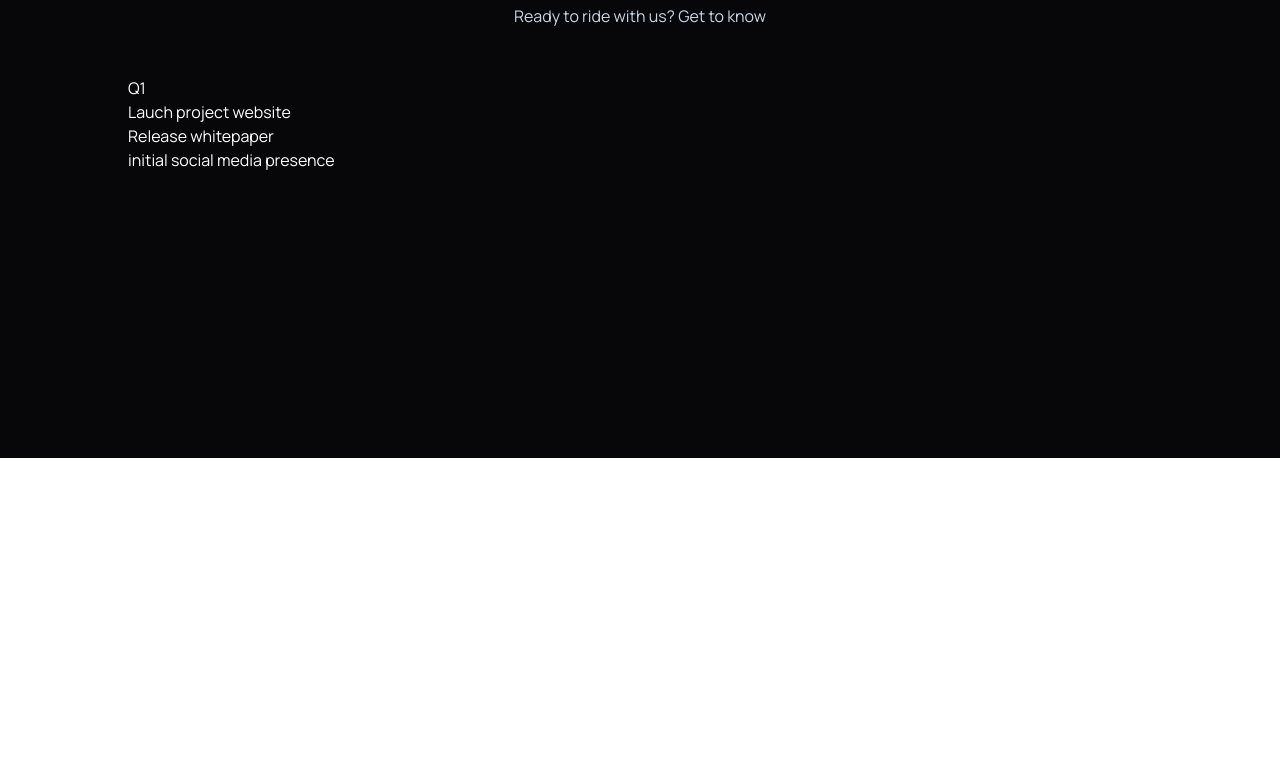
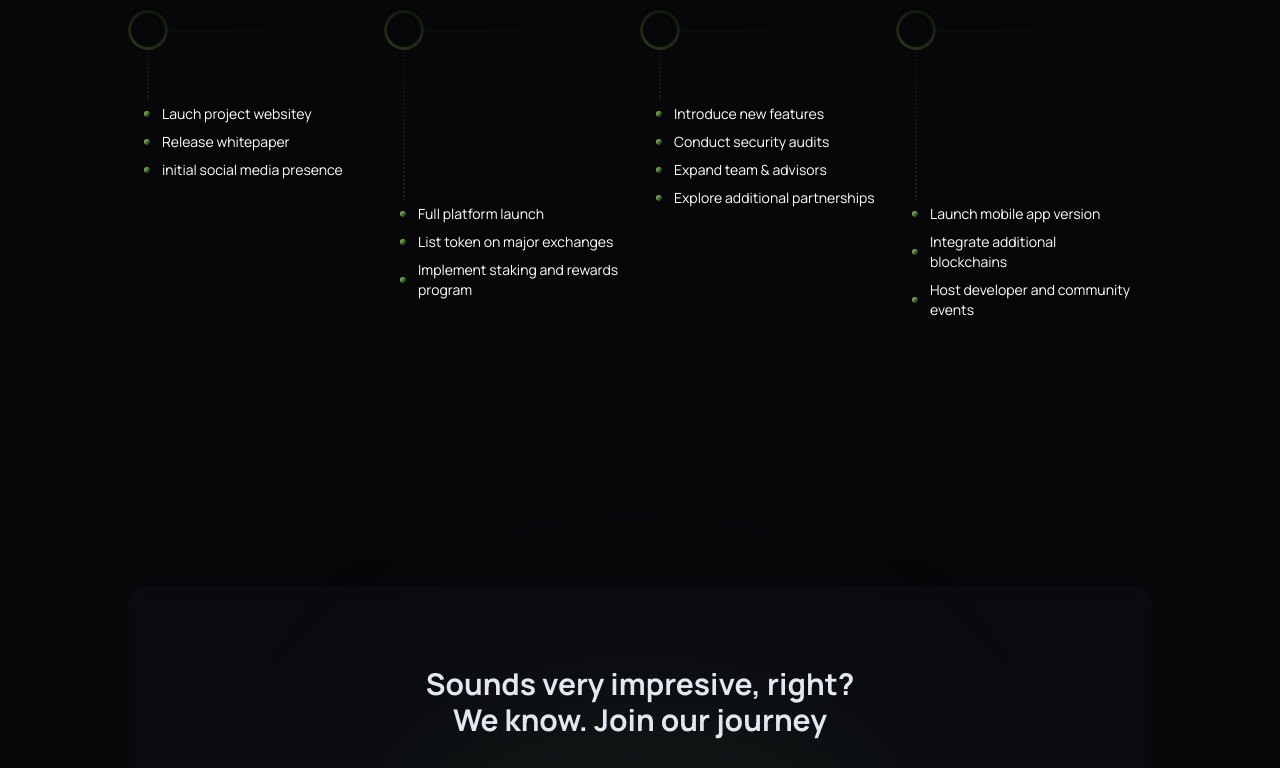
Before and after one commit to PodyNetwork/frontend, a Next.js app: page / in a window 1280 px wide. Shown: the part 2523-3291 px from the top of the page. Before the commit the page ends 2981 px from the top, so only its background shows below. Built offline with nearby package versions, Linux system fonts and the light colour scheme.

Commit message:
💄 Added CTA section

```diff
--- a/src/app/page.tsx
+++ b/src/app/page.tsx
@@ -1,6 +1,7 @@
 import HeroSection from "@/components/homepage/Hero";
 import FeaturesSection from "@/components/homepage/Features";
 import Roadmap from "@/components/homepage/Roadmap";
+import Cta from "@/components/homepage/Cta";
 
 export default function Home() {
   return (
@@ -8,6 +9,7 @@
         <HeroSection />
         <FeaturesSection />
         <Roadmap />
+        <Cta />
     </div>
   );
 }
--- /dev/null
+++ b/src/components/homepage/Cta.tsx
@@ -0,0 +1,29 @@
+import React from 'react'
+import Heading2 from '../global/heading2'
+import Button from '../global/button'
+import ButtonBorder from '../global/buttonborder'
+
+const Cta = () => {
+  return (
+    <section className='bg-pody-dark relative text-white py-32 minh-screen flex flex-col justify-center bg-re300' aria-label='cta'>
+        <div>
+            <div className='max-w-5xl mx-auto'>
+                <div className="_radial_container relative z-10">
+                    <div className="_radial_bg_cta"></div>
+                </div>
+                <div className='w-full px-7 py-20 bg-teal-100 rounded-xl __cta_wrapper z-50 relative'>
+                    <Heading2 className="text-center font-bold">
+                        Sounds very impresive, right? <br /> We know. Join our journey
+                    </Heading2>
+                    <div className='flex flex-row justify-center gap-3 mt-8'>
+                        <Button><span className='text-sm'>Create Meeting</span></Button>
+                        <ButtonBorder>Join Meeting</ButtonBorder>
+                    </div>
+                </div>
+            </div>
+        </div>
+    </section>
+  )
+}
+
+export default Cta
--- a/src/components/homepage/Features.tsx
+++ b/src/components/homepage/Features.tsx
@@ -4,7 +4,7 @@
 
 const FeaturesSection = () => {
   return (
-    <section className='bg-pody-dark relative text-white py-32 min-h-screen flex flex-col justify-center'>
+    <section className='bg-pody-dark relative text-white py-32 min-h-screen flex flex-col justify-center' aria-label='features'>
        <div className='max-w-5xl mx-auto'>
         <FeaturesHeader />
         <FeaturesCard />
--- a/src/components/homepage/Roadmap.tsx
+++ b/src/components/homepage/Roadmap.tsx
@@ -4,7 +4,7 @@
 
 const Roadmap = () => {
   return (
-    <section className='bg-pody-dark relative text-white py-32 min-h-screen flex flex-col justify-center'>
+    <section className='bg-pody-dark relative text-white py-32 min-h-screen flex flex-col justify-center' aria-label='roadmapo'>
         <div>
             <div className='max-w-5xl mx-auto'>
                 <RoadmapHeader />
--- a/src/components/homepage/widgets/roadmapHeader.tsx
+++ b/src/components/homepage/widgets/roadmapHeader.tsx
@@ -4,9 +4,9 @@
 
 const RoadmapHeader = () => {
   return (
-    <div className='text-center flex flex-col gap-y-6 mb-12'>
+    <div className='text-center flex flex-col gap-y-6 mb-24'>
         <Heading2 className="font-bold">Roadmap</Heading2>
-        <Paragraph>Ready to ride with us? Get to know</Paragraph>
+        <Paragraph>Ready to ride with us? Get to know what we have for you folks</Paragraph>
     </div>
   )
 }
--- a/src/components/homepage/widgets/roadmapTrack.tsx
+++ b/src/components/homepage/widgets/roadmapTrack.tsx
@@ -2,17 +2,73 @@
 
 const RoadmapTrack = () => {
   return (
-    <div className='flex flex-row relative'>
-        <div className='flex flex-col'>
-            <div>
-                <h2>Q1</h2>
-                <div></div>
+    <div className='grid grid-cols-4 relative'>
+        <div className='flex flex-col relative'>
+            <div className='flex flex-col'>
+                <h2 className='text-xl font-bold ms-2'>Q1</h2>
+                <div className='absolute w-full mt-6'>
+                    <div className='__ring_map w-10 h-10 rounded-full relative mt-2.5 flex items-center'>
+                    </div>
+                    <div className='__ring_line'></div>
+                </div>
             </div>
-            <div className='roadmap_list'>
-                <ul>
-                    <li>Lauch project website</li>
+            <div className='roadmap_list bg-tel-400 mt-[100px] w-11/12'>
+                <ul className='text-sm flex flex-col gap-y-2 __list_ring_small'>
+                    <li>Lauch project websitey</li>
                     <li>Release whitepaper</li>
                     <li>initial social media presence</li>
+                </ul>
+            </div>
+        </div>
+        <div className='flex flex-col relative'>
+            <div className='flex flex-col'>
+                <h2 className='text-xl font-bold ms-2'>Q2</h2>
+                <div className='absolute w-full mt-6'>
+                    <div className='__ring_map __ring_map_extend  w-10 h-10 rounded-full relative mt-2.5 flex items-center'>
+                    </div>
+                    <div className='__ring_line'></div>
+                </div>
+            </div>
+            <div className='roadmap_list bg-tel-400 mt-[200px] w-11/12'>
+                <ul className='text-sm flex flex-col gap-y-2 __list_ring_small'>
+                    <li>Full platform launch</li>
+                    <li>List token on major exchanges</li>
+                    <li>Implement staking and rewards program</li>
+                </ul>
+            </div>
+        </div>
+        <div className='flex flex-col relative'>
+            <div className='flex flex-col'>
+                <h2 className='text-xl font-bold ms-2'>Q3</h2>
+                <div className='absolute w-full mt-6'>
+                    <div className='__ring_map w-10 h-10 rounded-full relative mt-2.5 flex items-center'>
+                    </div>
+                    <div className='__ring_line'></div>
+                </div>
+            </div>
+            <div className='roadmap_list bg-tel-400 mt-[100px] w-11/12'>
+                <ul className='text-sm flex flex-col gap-y-2 __list_ring_small'>
+                    <li>Introduce new features</li>
+                    <li>Conduct security audits</li>
+                    <li>Expand team & advisors</li>
+                    <li>Explore additional partnerships</li>
+                </ul>
+            </div>
+        </div>
+        <div className='flex flex-col relative'>
+            <div className='flex flex-col'>
+                <h2 className='text-xl font-bold ms-2'>Q4</h2>
+                <div className='absolute w-full mt-6'>
+                    <div className='__ring_map __ring_map_extend w-10 h-10 rounded-full relative mt-2.5 flex items-center'>
+                    </div>
+                    <div className='__ring_line'></div>
+                </div>
+            </div>
+            <div className='roadmap_list bg-tel-400 mt-[200px] w-11/12'>
+                <ul className='text-sm flex flex-col gap-y-2 __list_ring_small'>
+                    <li>Launch mobile app version</li>
+                    <li>Integrate additional blockchains</li>
+                    <li>Host developer and community events</li>
                 </ul>
             </div>
         </div>
--- a/src/styles/globals.css
+++ b/src/styles/globals.css
@@ -23,6 +23,17 @@
     filter: blur(100px);
     transform: translateX(0%) translateY(-50%);
     background: linear-gradient(132deg, #96EA63 0.00%, #96EA63 100.00%);
+}
+._radial_bg_cta{
+    width: 40%;
+    height: 350px;
+    border-radius: 100%;
+    top: 100px;
+    @apply rounded-full absolute;
+    z-index: 1;
+    background: linear-gradient(to bottom, #0D0F13 0.00%, #0D0F13 10.00%, #96EA63 100.00%);
+    filter: blur(100px);
+    opacity: 0.75;
 }
 ._hero_wrapper{
     margin-top: 8rem;
@@ -143,3 +154,83 @@
     left: 40%;
     background-color: teal;
 }
+.__ring_map::before {
+    content: "";
+    position: absolute;
+    top: 0;
+    left: 0;
+    right: 0;
+    bottom: 0;
+    background: linear-gradient(29deg, #97ea6337, rgba(27, 67, 1, 0.315));
+    @apply rounded-full;
+    padding: 3px;
+    -webkit-mask:
+      linear-gradient(#fff 0 0) content-box,
+      linear-gradient(#fff 0 0);
+    -webkit-mask-composite: xor;
+    mask-composite: exclude;
+}
+.__ring_map::after {
+    content: "";
+    position: absolute;
+    top: 2.5rem;
+    width: 2px;
+    height: 50px;
+    left: 50%;
+    transform: translateX(-50%);
+    margin: 0 auto;
+    border-radius:3px;
+    border-left: 2px dotted #07070A;
+    background:
+    linear-gradient(#07070A 0 0) padding-box,
+    linear-gradient(29deg, #97ea6337, rgba(27, 67, 1, 0.315)) border-box;
+}
+.__ring_map_extend::after{
+    height: 150px !important;
+}
+.__ring_line{
+    width: calc(100% - 2.5rem);
+    height: 2px;
+    position: absolute;
+    bottom: calc(2.5rem / 2 - 2px);
+    right: 0;
+}
+.__ring_line::before {
+    content: "";
+    position: absolute;
+    width: 100%;
+    height: 2px;
+    margin: 0 auto;
+    border-radius:3px;
+    border-top: 2px dotted #07070A;
+    background:
+    linear-gradient(#07070A 0 0) padding-box,
+    linear-gradient(29deg, #97ea6337, rgba(27, 67, 1, 0.315)) border-box;
+}
+.__list_ring_small > li{
+    padding-left: 18px;
+    /* background-color: red; */
+    position: relative;
+    display: flex;
+    align-items: center;
+    justify-items: center;
+    margin-left: 16px;
+}
+.__list_ring_small > li::before{
+    content: "";
+    position: relative;
+    width: 6px;
+    height: 6px;
+    background: linear-gradient(132deg, #96EA63 0.00%, #000000 100.00%);
+    position: absolute;
+    left: 0;
+    border-radius: 100%;
+    @apply shadow-xl;
+}
+.__cta_wrapper{
+    background: rgba(13, 14, 20, 0.68);
+    border-radius: 16px;
+    box-shadow: 0 4px 30px rgba(0, 0, 0, 0.1);
+    backdrop-filter: blur(5.1px);
+    -webkit-backdrop-filter: blur(5.1px);
+}
```
